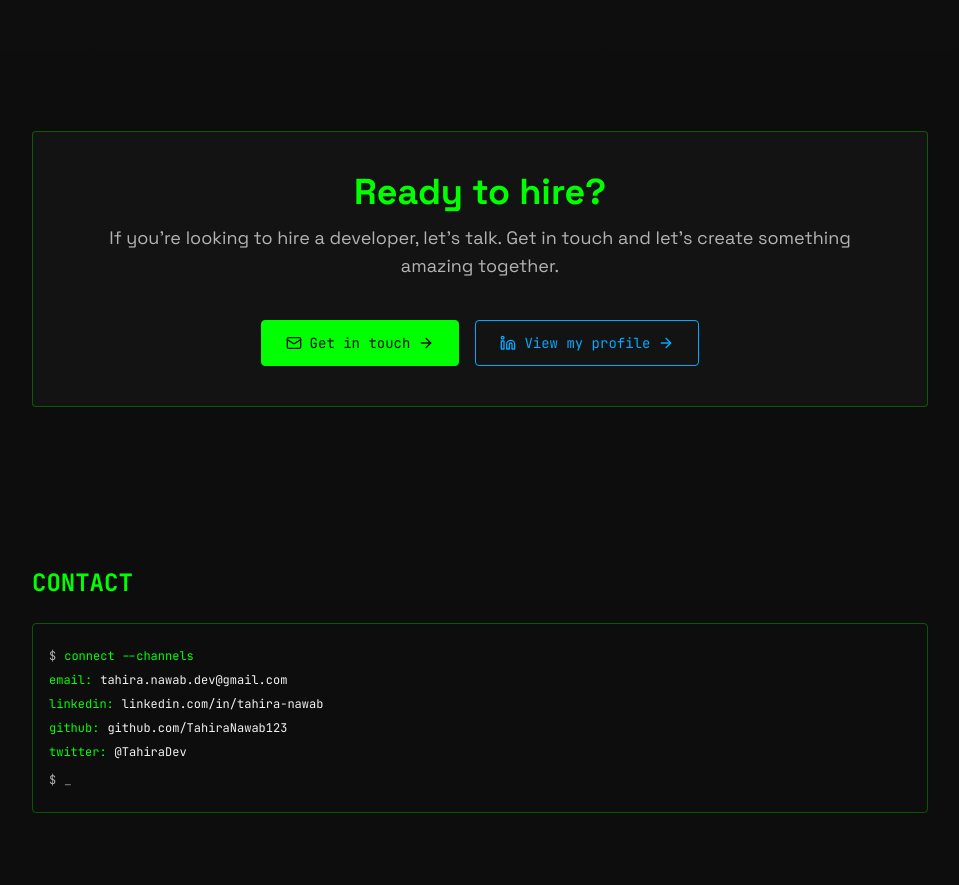
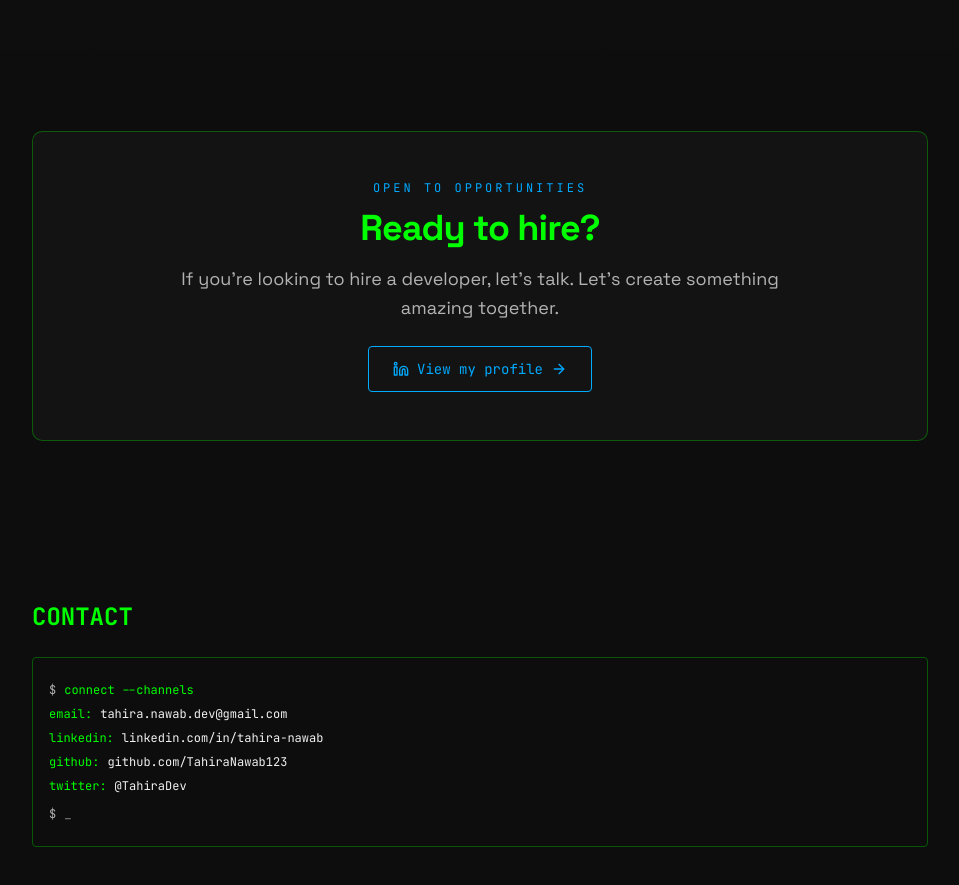
Before and after one commit to TahiraNawab123/portfolio-0r, a Next.js app: page / in a window 1280 px wide. Shown: the part 3440-4325 px from the top of the page, without its empty margins (160-1119 px from the left). Built offline with nearby package versions, Linux system fonts and the light colour scheme.

Commit message:
feat: update HireMe component layout and remove email contact
Co-authored-by: tahira_n123 <194919641+TahiraNawab123@users.noreply.github.com>

```diff
--- a/components/hire-me.tsx
+++ b/components/hire-me.tsx
@@ -1,7 +1,7 @@
 "use client"
 
 import { motion } from "framer-motion"
-import { ArrowRight, Mail, Linkedin } from "lucide-react"
+import { ArrowRight, Linkedin } from "lucide-react"
 
 export default function HireMe() {
   return (
@@ -12,25 +12,16 @@ export default function HireMe() {
           whileInView={{ opacity: 1, y: 0 }}
           transition={{ duration: 0.6 }}
           viewport={{ once: true }}
-          className="border border-primary/30 rounded p-8 sm:p-10 bg-card/50 backdrop-blur-sm hover:border-primary/50 transition-all duration-300 hover:shadow-lg hover:shadow-primary/10"
+          className="border border-primary/30 rounded-lg p-8 sm:p-12 bg-card/50 backdrop-blur-sm hover:border-primary/50 transition-all duration-300 hover:shadow-lg hover:shadow-primary/10"
         >
-          <div className="flex flex-col items-center text-center space-y-6">
-            <div>
-              <h2 className="text-3xl sm:text-4xl font-bold mb-3 text-primary">Ready to hire?</h2>
-              <p className="text-muted-foreground text-base sm:text-lg">
-                If you&apos;re looking to hire a developer, let&apos;s talk. Get in touch and let&apos;s create something amazing together.
+          <div className="flex flex-col items-center text-center gap-6">
+            <div className="max-w-2xl">
+              <p className="mb-3 font-mono text-xs uppercase tracking-[0.25em] text-secondary">Open to opportunities</p>
+              <h2 className="text-3xl sm:text-4xl font-bold tracking-tight text-primary">Ready to hire?</h2>
+              <p className="mt-4 text-muted-foreground text-base sm:text-lg leading-relaxed">
+                If you&apos;re looking to hire a developer, let&apos;s talk. Let&apos;s create something amazing together.
               </p>
             </div>
-
-            <div className="flex flex-col sm:flex-row gap-4 pt-4">
-              <a
-                href="mailto:tahira.nawab.dev@gmail.com"
-                className="inline-flex items-center justify-center gap-2 px-6 py-3 bg-primary text-primary-foreground rounded border border-primary hover:bg-primary/80 transition-all duration-300 hover:shadow-[0_0_20px_rgba(34,197,94,0.5)] font-mono text-sm group"
-              >
-                <Mail size={16} />
-                <span>Get in touch</span>
-                <ArrowRight size={16} className="group-hover:translate-x-1 transition-transform" />
-              </a>
 
             <a
               href="https://www.linkedin.com/in/tahira-nawab"
@@ -43,7 +34,6 @@ export default function HireMe() {
               <ArrowRight size={16} className="group-hover:translate-x-1 transition-transform" />
             </a>
           </div>
-          </div>
         </motion.div>
       </div>
     </section>
```
Lines whose indentation alone changed are shown as unchanged.
